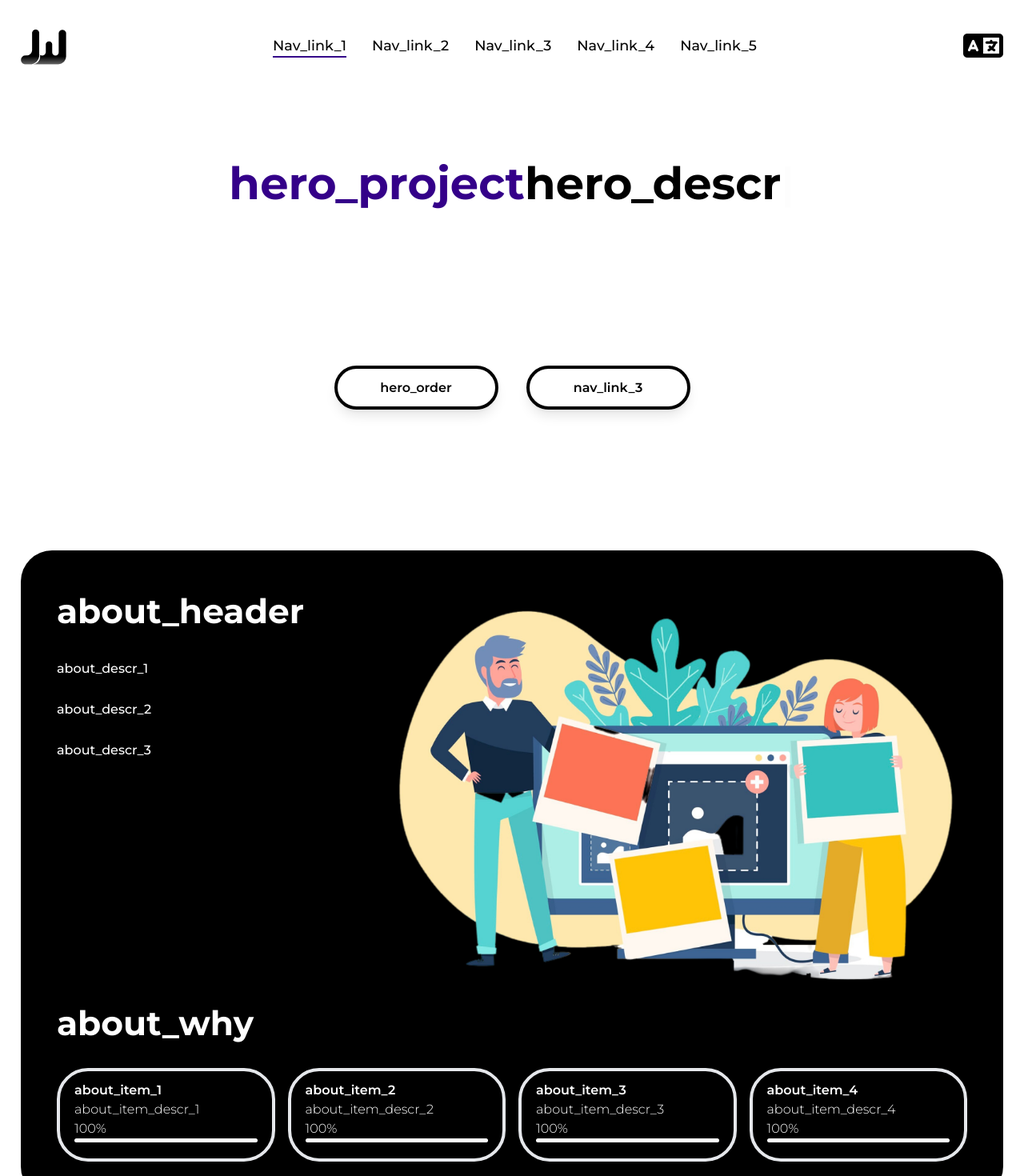
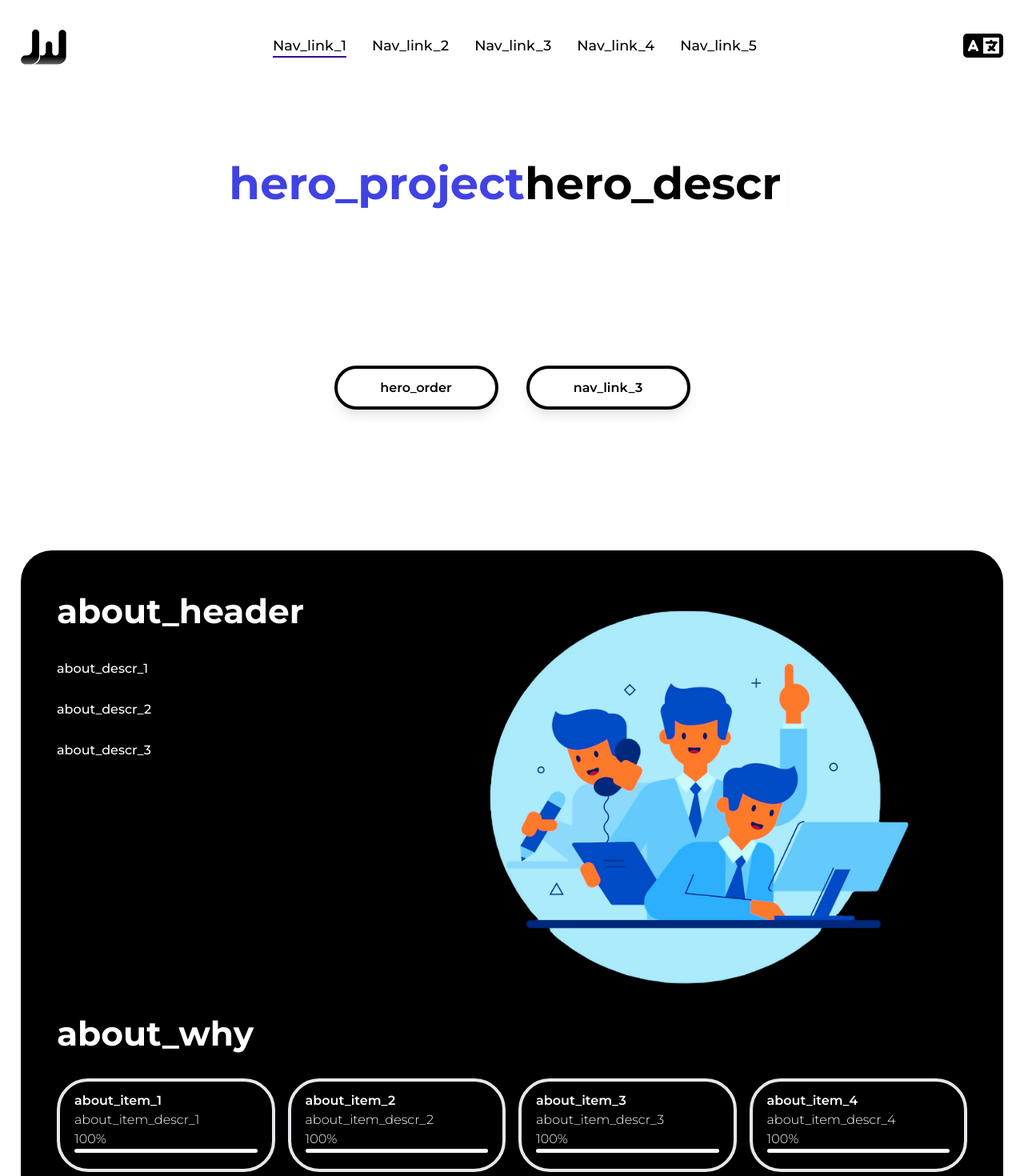
Before and after one commit to raasikkk/join-way-remake, a React (Vite) app: page / in a window 1280 px wide. Shown: the top 1470 px of the page at 80% size. Built offline with nearby package versions, Linux system fonts and the light colour scheme; no server answers.

Commit message:
finished black-white-version

```diff
--- a/src/components/About.tsx
+++ b/src/components/About.tsx
@@ -12,7 +12,7 @@ const About = () => {
                 {t("about_header")}
               </h1>
               <div className="about-img sm:block md:block lg:block customlg:hidden hiddenYEl">
-                <img src="/about-img.png" alt="about-img" />
+                <img src="/black-about-us.png" alt="about-img" />
               </div>
               <div className="paragraphs mt-[27px] text-[16px] text-white gap-[37px]">
                 <p className="mb-[27px] hiddenYEl">{t("about_descr_1")}</p>
@@ -21,7 +21,7 @@ const About = () => {
               </div>
             </div>
             <div className="about-img xxs:hidden sm:hidden md:hidden lg:hidden customlg:block float-right hiddenYEl">
-              <img src="/about-img.png" alt="about-img" />
+              <img src="/black-about-us.png" alt="about-img" />
             </div>
           </div>
           {/* <!-- Experience --> */}
--- a/src/components/Contact.tsx
+++ b/src/components/Contact.tsx
@@ -18,7 +18,7 @@ const Contact = () => {
               {t("contact_offer")}
             </h2>
             <div className="contacts-img xxs:block sm:block md:block lg:block customlg:hidden hiddenYEl">
-              <img src="/contacts-img.png" alt="contacts-img" />
+              <img src="/black-contact-us.png" alt="contacts-img" />
             </div>
             <div className="contact-cards mt-[50px] flex flex-wrap justify-center customlg:justify-normal gap-[25px] hiddenYEl">
               <Link
@@ -50,7 +50,7 @@ const Contact = () => {
             </div>
           </div>
           <div className="contacts-img xxs:hidden sm:hidden md:hidden lg:hidden customlg:block hiddenYEl">
-            <img src="/contacts-img.png" alt="contacts-img" />
+            <img src="/black-contact-us.png" alt="contacts-img" />
           </div>
         </div>
       </section>
--- a/src/components/Hero.tsx
+++ b/src/components/Hero.tsx
@@ -9,7 +9,7 @@ const Hero: React.FC = () => {
       <section className="hero mt-[100px] xs:min-h-[350px] md:min-h-[500px] container mx-auto">
         <div className="hero-content max-w-[970px] h-auto mx-auto">
           <h1 className="xxs:text-[25.91px] sm:text-[35.91px] md:text-[45.91px] lg:text-[55.91px] font-bold text-center dark:text-white xs:min-h-[150px] md:min-h-[230px]">
-            <span className="text-j-blue">{t("hero_project")}</span>
+            <span className="text-[#4042E3]">{t("hero_project")}</span>
             <ReactTyped
               strings={[`${t("hero_descr")}`]}
               typeSpeed={50}
--- a/src/style.css
+++ b/src/style.css
@@ -24,7 +24,7 @@ body {
   html {
     font-family: "Montserrat", sans-serif;
     scroll-behavior: smooth;
-    @apply font-medium selection:bg-[#ffd9009b];
+    @apply font-medium selection:bg-[#4042E3]/50;
   }
   #preloader {
     position: fixed;
```
Also changed, not shown: public/black-about-us.png (added), public/black-contact-us.png (added).
